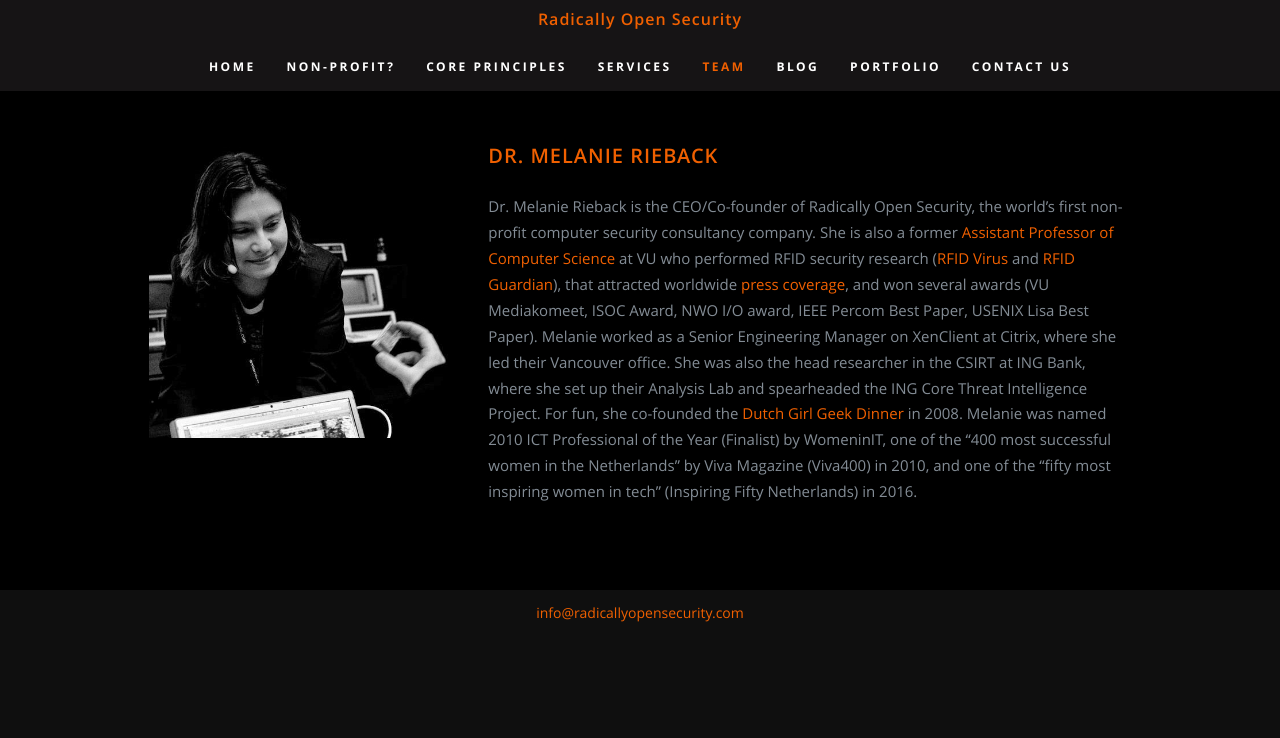
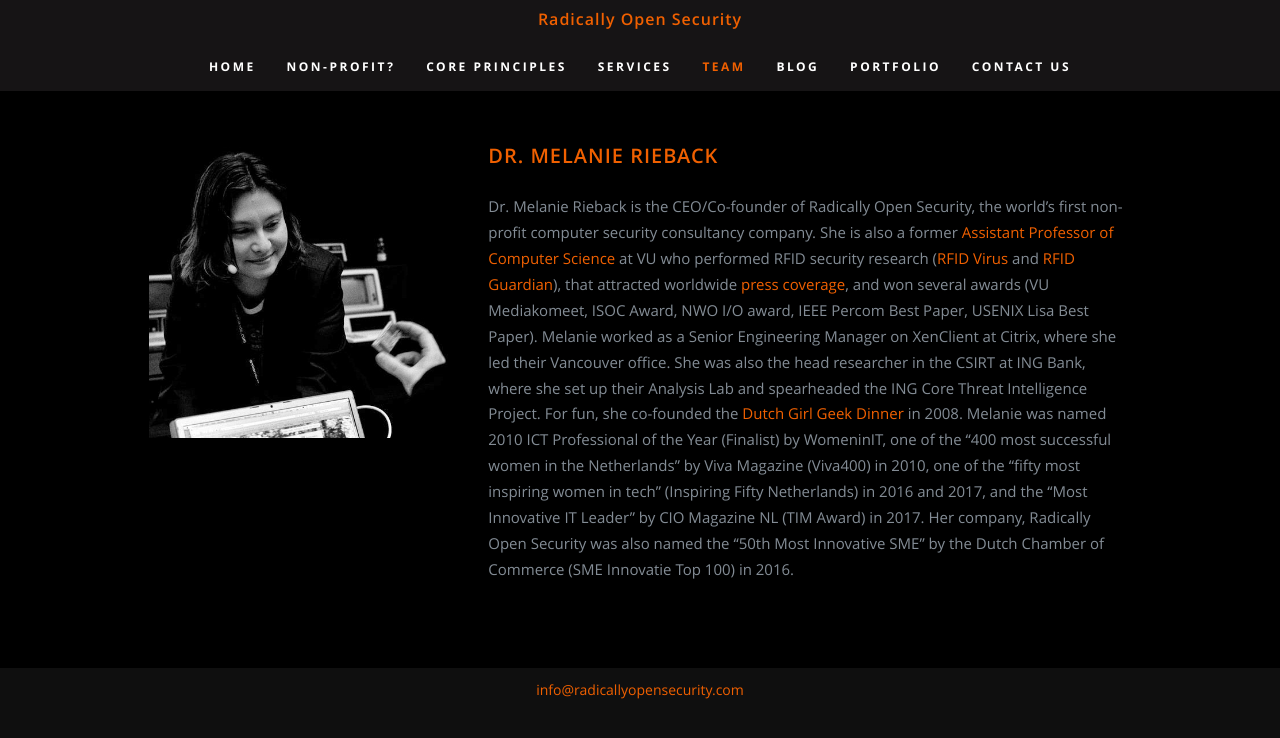
Before and after one commit to radicallyopensecurity/website, a Jekyll site: the page built from team/MelanieRieback/index.html, in a window 1280 px wide. Shown: the top 738 px of the page. Built offline with Jekyll 4.4.1, drawn with Linux system fonts in a browser that asks for light colours.

Commit message:
Added new awards

```diff
--- a/team/MelanieRieback/index.html
+++ b/team/MelanieRieback/index.html
@@ -20,8 +20,9 @@
 		   she set up their Analysis Lab and spearheaded the ING Core Threat Intelligence Project. For
 		   fun, she co-founded the <a href=http://girlgeekdinner.nl/ target=_blank>Dutch Girl Geek Dinner</a> in 2008. Melanie was named 2010 ICT
 		   Professional of the Year (Finalist) by WomeninIT, one of the <q>400 most successful women in
-		   the Netherlands</q> by Viva Magazine (Viva400) in 2010, and one of the <q>fifty most inspiring
-		   women in tech</q> (Inspiring Fifty Netherlands) in 2016.
+		   the Netherlands</q> by Viva Magazine (Viva400) in 2010, one of the <q>fifty most inspiring
+		   women in tech</q> (Inspiring Fifty Netherlands) in 2016 and 2017, and the <q>Most Innovative IT Leader</q> by CIO Magazine NL (TIM Award) in 2017.
+		   Her company, Radically Open Security was also named the <q>50th Most Innovative SME</q> by the Dutch Chamber of Commerce (SME Innovatie Top 100) in 2016.
 
 	</div>
 
```
